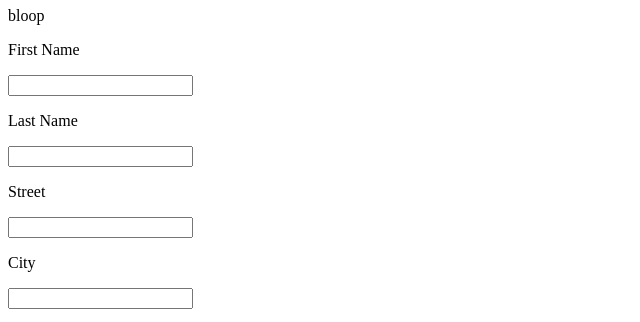
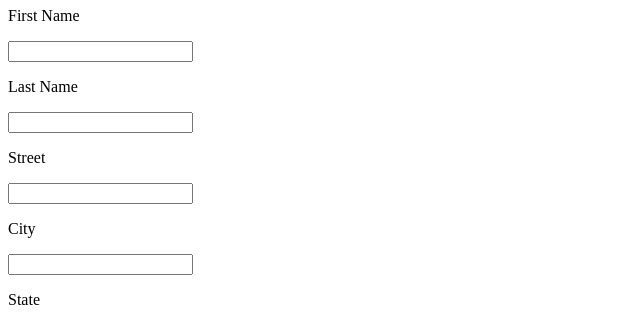
Before and after one commit to evanhickman/15-contact-manager, a website with bundled scripts: page public/index.html in a window 1280 px wide. Shown: the part 73-395 px from the top of the page, without its empty margins (0-640 px from the left). Built offline with nearby package versions, Linux system fonts and the light colour scheme; files whose address does not match are found by name.

Commit message:
fix mistake

```diff
--- a/public/index.html
+++ b/public/index.html
@@ -15,7 +15,6 @@
         <form class="contact-form">
           <div class="contact-form__top">
             <h1 class="contact-form__title">New Contact</h1>
-            <span>bloop</span>
             <div class="control">
               <p class="contact-form__heading">First Name</p>
               <input type="text" class="input contact-form__firstname">
```
